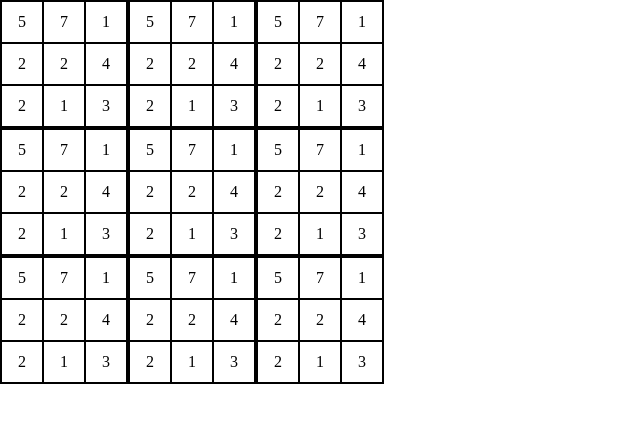
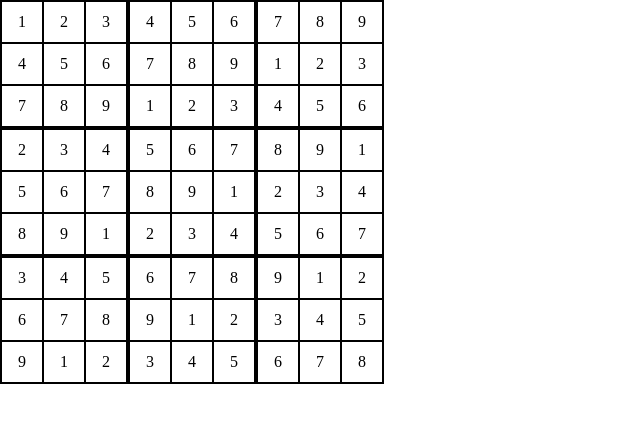
Before and after one commit to gitBerezaHub/sudoku, a Vue app: page /game in a window 1280 px wide. Shown: the top 422 px of the page, without its empty margins (0-640 px from the left). Built offline with nearby package versions, Linux system fonts and the light colour scheme.

Commit message:
basic matrix generation

```diff
--- a/src/views/GameView.vue
+++ b/src/views/GameView.vue
@@ -1,20 +1,18 @@
 <script setup lang="ts">
 import GameField from "@/components/GameField.vue";
-import { matchedRouteKey } from "vue-router";
-import { ref } from "vue";
-const matrix = ref(Array(9).fill(Array(9).fill(0)));
 
-function createMatrix() {
+function createBasicMatrix() {
+  let matrix = [];
   for (let i = 0; i < 9; i++) {
+    matrix[i] = Array(0);
     for (let j = 0; j < 9; j++) {
-      matrix.value[i][j] = Math.round(Math.random() * 9);
-      console.log(i, j, matrix.value[i][j]);
+      matrix[i][j] = Math.floor(((i * 3 + i / 3 + j) % 9) + 1);
     }
   }
-  console.log(matrix.value);
+  return matrix;
 }
 
-createMatrix();
+let matrix = createBasicMatrix();
 </script>
 
 <template>
```
